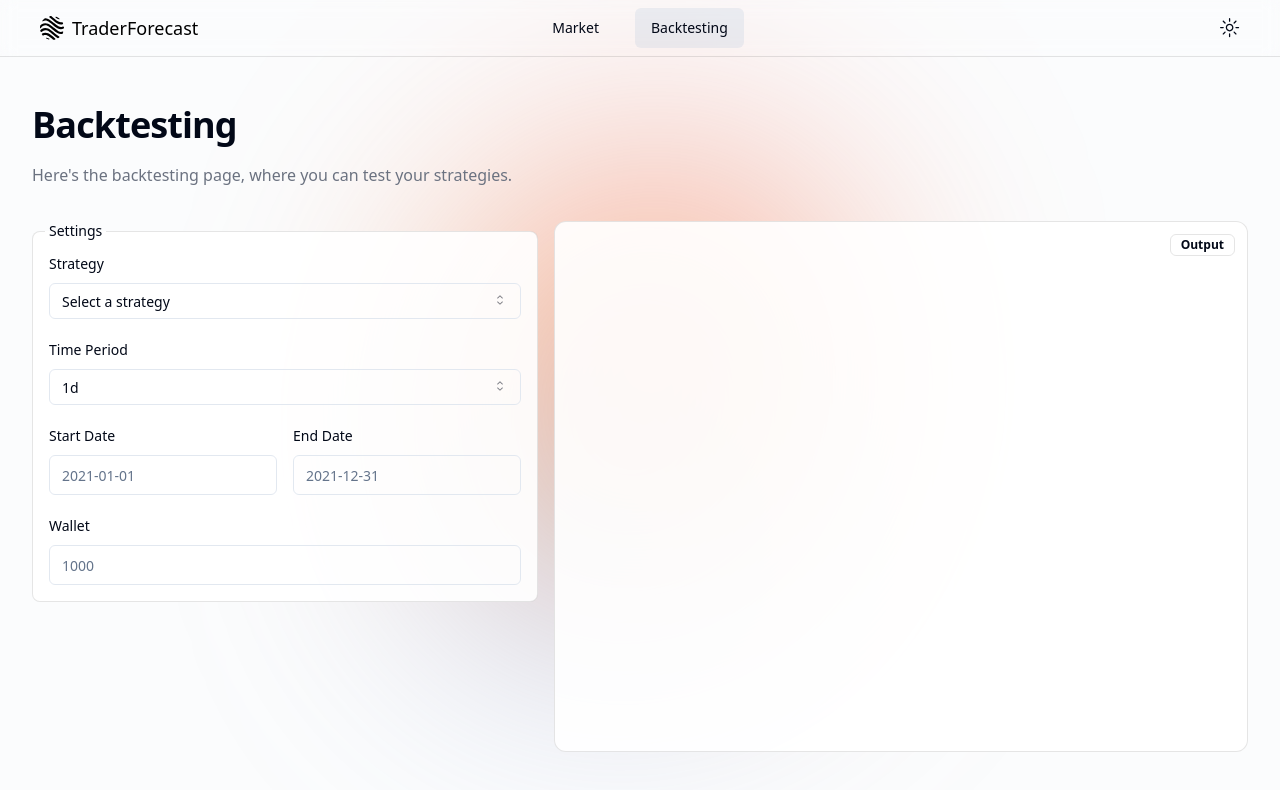
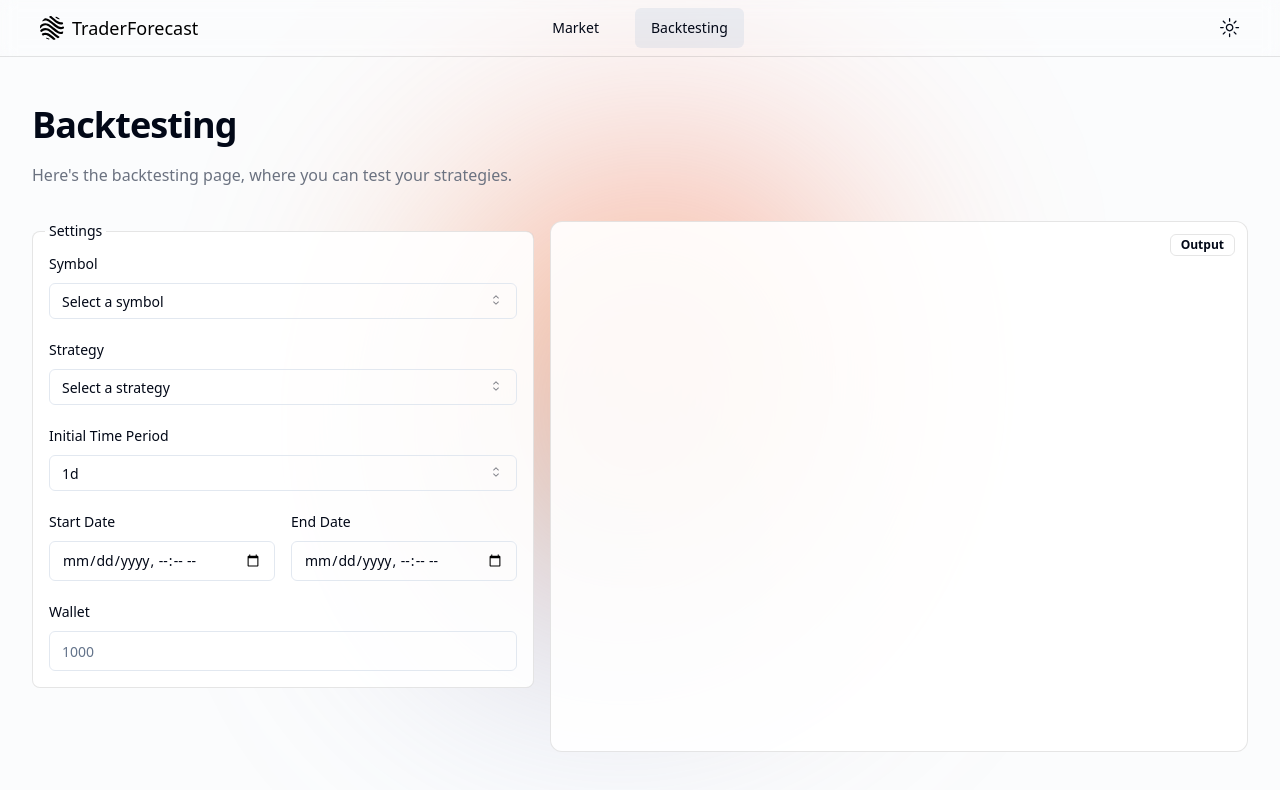
Before and after one commit to JohannHospice/traderforecast, a Next.js app in the folder apps/web/: page /backtesting in a window 1280 px wide. Shown: the top 790 px of the page. Built offline with nearby package versions, Linux system fonts and the light colour scheme.

Commit message:
refactor(backtesting): adding type to input and adding symbol field

```diff
--- a/apps/web/app/backtesting/page.tsx
+++ b/apps/web/app/backtesting/page.tsx
@@ -58,13 +58,11 @@ export default function Page() {
 }
 
 function SelectStrategyLabel({
-  value,
   title,
   titleBold,
   description,
   icon: Icon,
 }: {
-  value: string;
   title: string;
   titleBold: string;
   description: string;
@@ -105,6 +103,18 @@ function SettingCard({ strategies }) {
     <CardWrapper title='Settings'>
       <div className='flex flex-col gap-6'>
         <ControlledSelect
+          title='Symbol'
+          placeholder='Select a symbol'
+          options={[
+            { value: 'BTC', label: 'BTC' },
+            { value: 'ETH', label: 'ETH' },
+            { value: 'BNB', label: 'BNB' },
+            { value: 'USDT', label: 'USDT' },
+            { value: 'USDC', label: 'USDC' },
+            { value: 'BUSD', label: 'BUSD' },
+          ]}
+        />
+        <ControlledSelect
           title='Strategy'
           placeholder='Select a strategy'
           options={strategies.map((strategy) => ({
@@ -122,7 +132,7 @@ function SettingCard({ strategies }) {
           }))}
         />
         <ControlledSelect
-          title='Time Period'
+          title='Initial Time Period'
           placeholder='Select a time period'
           options={[
             { value: '1m', label: '1m' },
@@ -137,10 +147,18 @@ function SettingCard({ strategies }) {
           defaultValue='1d'
         />
         <div className='grid grid-cols-2 gap-4'>
-          <ControlledInput label='Start Date' placeholder='2021-01-01' />
-          <ControlledInput label='End Date' placeholder='2021-12-31' />
+          <ControlledInput
+            label='Start Date'
+            type='datetime-local'
+            placeholder='2021-01-01'
+          />
+          <ControlledInput
+            label='End Date'
+            type='datetime-local'
+            placeholder='2021-12-31'
+          />
         </div>
-        <ControlledInput label='Wallet' placeholder='1000' />
+        <ControlledInput label='Wallet' type='number' placeholder='1000' />
       </div>
     </CardWrapper>
   );
@@ -179,14 +197,16 @@ function ControlledSelect({
 function ControlledInput({
   label,
   placeholder,
+  type,
 }: {
   label: string;
   placeholder: string;
+  type: React.HTMLInputTypeAttribute;
 }) {
   return (
     <div className='grid gap-3'>
       <Label htmlFor={label}>{label}</Label>
-      <Input id={label} type='number' placeholder={placeholder} />
+      <Input id={label} type={type} placeholder={placeholder} />
     </div>
   );
 }
```
